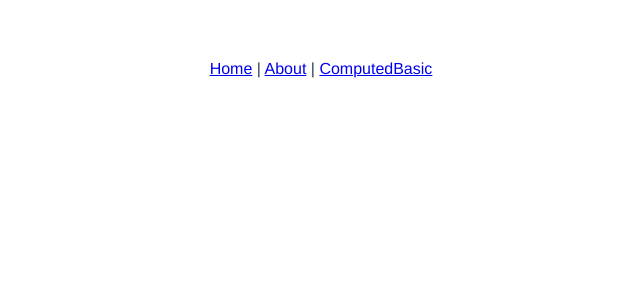
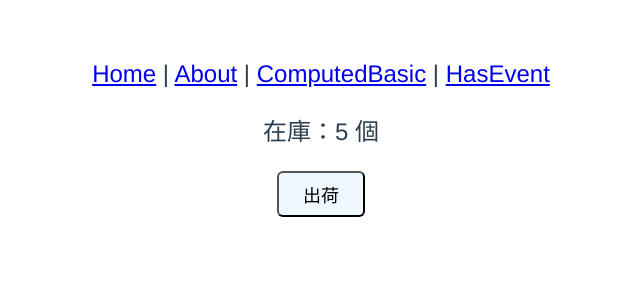
Before and after one commit to BoxPistols/KaeruVue, a Vue app: page /hasEvent in a window 1280 px wide. Shown: the top 300 px of the page, without its empty margins (319-959 px from the left). Built offline with nearby package versions, Linux system fonts and the light colour scheme.

Commit message:
num + - event ShopImage

```diff
--- a/src/App.vue
+++ b/src/App.vue
@@ -3,7 +3,8 @@
     <div id="nav">
       <router-link to="/">Home</router-link> |
       <router-link to="/about">About</router-link> |
-      <router-link to="/computedBasic">ComputedBasic</router-link>
+      <router-link to="/computedBasic">ComputedBasic</router-link> |
+      <router-link to="/hasEvent">HasEvent</router-link>
     </div>
     <router-view/>
   </div>
@@ -17,4 +18,5 @@
   text-align center
   color #2c3e50
   margin-top 60px
+  font-size: 24px
 </style>
--- a/src/router/index.js
+++ b/src/router/index.js
@@ -22,7 +22,12 @@ const routes = [
     path: '/computedBasic',
     name: 'computedBasic',
     component: () => import('../views/ComputedBasic.vue')
-  }
+  },
+  {
+    path: '/hasEvent',
+    name: 'hasEvent',
+    component: () => import('../views/HasEvent.vue')
+  },
 ]
 
 const router = new VueRouter({
--- a/src/views/ComputedBasic.vue
+++ b/src/views/ComputedBasic.vue
@@ -28,5 +28,5 @@ export default {
   },
 }
 </script>
-<style lang="scss" scoped>
+<style lang="stylus" scoped>
 </style>
--- /dev/null
+++ b/src/views/HasEvent.vue
@@ -0,0 +1,37 @@
+<template>
+<div>
+  <div v-if="stock >= 1">
+    <p class="num"> 在庫：{{ stock }} 個</p>
+    <button class="btn" v-on:click="onDeleteItem">出荷</button>
+  </div>
+  <div v-else>
+    <p>在庫切れ</p>
+    <button class="btn" v-on:click="onAddItem">補充</button>
+  </div>
+</div>
+</template>
+<script>
+export default {
+  name: "hasEvent",
+  data: () => ({
+    stock: 5
+  }),
+  methods: {
+    onDeleteItem: function() {
+      this.stock--
+    },
+    onAddItem: function() {
+      this.stock = 3
+    },
+  }
+}
+</script>
+
+<style lang="stylus" scoped>
+.btn
+  font-size 18px
+  background none
+  background-color aliceblue
+  border-radius: 6px
+  padding 8px 24px
+</style>
```
